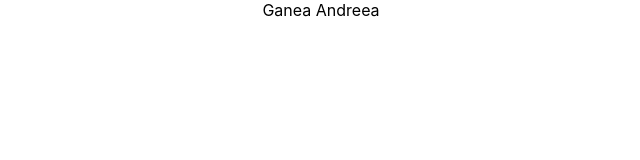
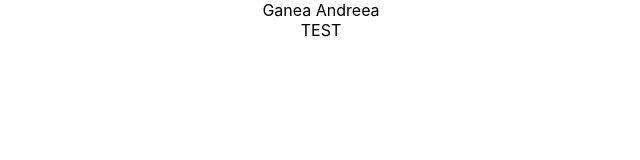
Before and after one commit to DeeaMG/portfolio, a React (Create React App) app: page / in a window 1280 px wide. Shown: the top 160 px of the page, without its empty margins (319-959 px from the left). Built offline with nearby package versions, Linux system fonts and the light colour scheme.

Commit message:
Outlined the idea for the portfolio

```diff
--- a/src/App.tsx
+++ b/src/App.tsx
@@ -1,10 +1,20 @@
 import React from "react";
 import "./App.css";
+import Profile from "./components/Profile/Profile";
+
+/*
+  - profile photo + socials + CV
+  - Experience
+  - Certifications + Education
+  - Projects
+  - Others related to this(articles written)
+*/
 
 function App() {
   return (
     <div className='App'>
       <header className='App-header'>Ganea Andreea</header>
+      <Profile />
     </div>
   );
 }
--- /dev/null
+++ b/src/components/Profile/Profile.tsx
@@ -0,0 +1,7 @@
+import React from "react";
+
+function Profile() {
+  return <div>TEST</div>;
+}
+
+export default Profile;
```
